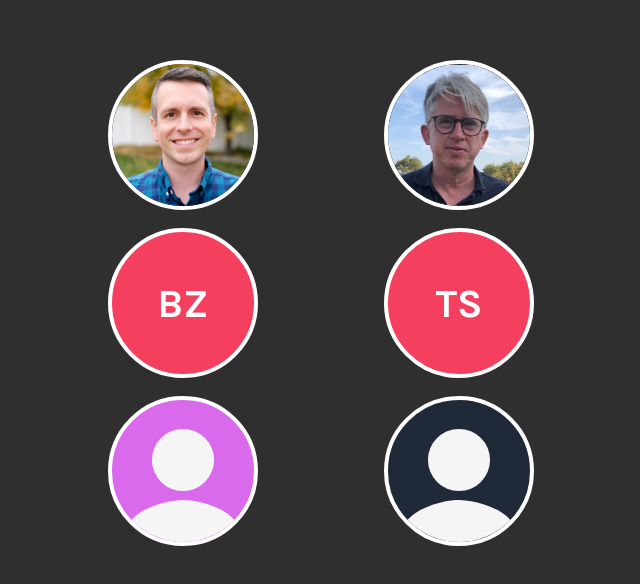
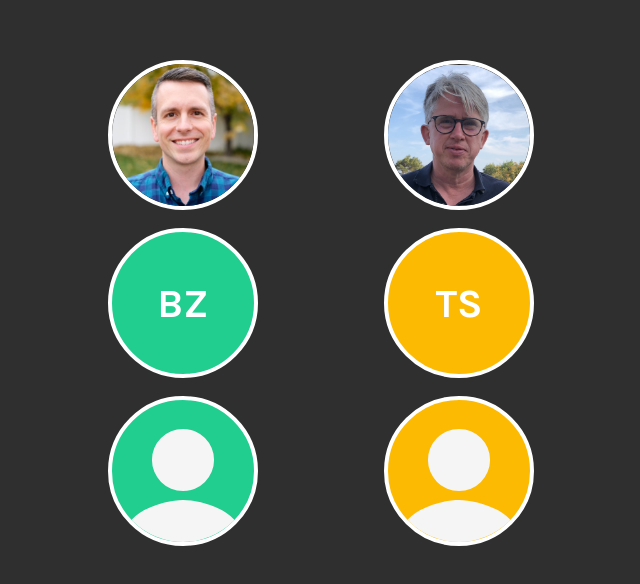
Before and after one commit to qserena/02-overloaded-avatar-component, a React (Vite) app: page / in a window 1280 px wide. Shown: the top 584 px of the page, without its empty margins (319-959 px from the left). Built offline with nearby package versions, Linux system fonts and the light colour scheme.

Commit message:
New colors.

```diff
--- a/src/App.jsx
+++ b/src/App.jsx
@@ -3,22 +3,37 @@ import bob from './assets/bob.jpg'
 import tom from './assets/Tom.jpg'
 
 function App() {
+	const backgroundColors = [
+		'navy',
+		'pink',
+		'red',
+		'purple',
+		'blue',
+		'green',
+		'yellow',
+		'orange',
+	]
+	const randomIndex1 = Math.floor(backgroundColors.length * Math.random())
+	let randomIndex2 = randomIndex1
+	while (randomIndex2 === randomIndex1) {
+		randomIndex2 = Math.floor(backgroundColors.length * Math.random())
+	}
 	return (
 		<div className="main-board">
 			<div className="user">
 				<Avatar src={bob} alt="Bob Ziroll" />
 				<br />
-				<Avatar>BZ</Avatar>
+				<Avatar color={backgroundColors[randomIndex1]}>BZ</Avatar>
 				<br />
-				<Avatar />
+				<Avatar color={backgroundColors[randomIndex1]} />
 			</div>
 
 			<div className="user">
 				<Avatar src={tom} alt="Tom Serenander" />
 				<br />
-				<Avatar>TS</Avatar>
+				<Avatar color={backgroundColors[randomIndex2]}>TS</Avatar>
 				<br />
-				<Avatar />
+				<Avatar color={backgroundColors[randomIndex2]} />
 			</div>
 		</div>
 	)
--- a/src/Avatar.jsx
+++ b/src/Avatar.jsx
@@ -27,12 +27,30 @@ import tom from './assets/Tom.jpg'
  * color classes to add to the wrapper div.
  */
 
-export default function Avatar({ src, alt, children, className, ...rest }) {
+export default function Avatar({
+	src,
+	alt,
+	color,
+	children,
+	className,
+	...rest
+}) {
 	let letterClass = ''
+	let colorClass = ''
 	let anonymousClass = ''
 	let image = ''
 	let icon = ''
-	const backgroundColors = ['navy', 'pink', 'red', 'blue', 'green']
+	const backgroundColors = [
+		'navy',
+		'pink',
+		'red',
+		'purple',
+		'blue',
+		'green',
+		'yellow',
+		'orange',
+	]
+	const randomIndex = Math.floor(backgroundColors.length * Math.random())
 
 	if (src) {
 		// Photo
@@ -40,17 +58,19 @@ export default function Avatar({ src, alt, children, className, ...rest }) {
 	} else if (children) {
 		// Initials
 		letterClass = 'avatar-letters'
+		colorClass = color || backgroundColors[randomIndex]
 	} else {
 		// Anonymous
 		icon = <IoPersonSharp />
-		const randomIndex = Math.floor(backgroundColors.length * Math.random())
-		anonymousClass = 'avatar-icon ' + backgroundColors[randomIndex]
+		colorClass = color || backgroundColors[randomIndex]
+		anonymousClass = 'avatar-icon'
 	}
 
 	const allClasses = classnames(
 		'avatar',
 		className,
 		letterClass,
+		colorClass,
 		anonymousClass
 	)
 
--- a/src/index.css
+++ b/src/index.css
@@ -67,11 +67,15 @@ background colors for the extra credit
 }
 
 .pink {
-	background-color: #da6aec;
+	background-color: #f562d5;
 }
 
 .red {
 	background-color: #f43f5e;
+}
+
+.purple {
+	background-color: #ba03fc;
 }
 
 .blue {
@@ -81,3 +85,11 @@ background colors for the extra credit
 .green {
 	background-color: #22cd90;
 }
+
+.yellow {
+	background-color: #fcba03;
+}
+
+.orange {
+	background-color: #fc8403;
+}
```
